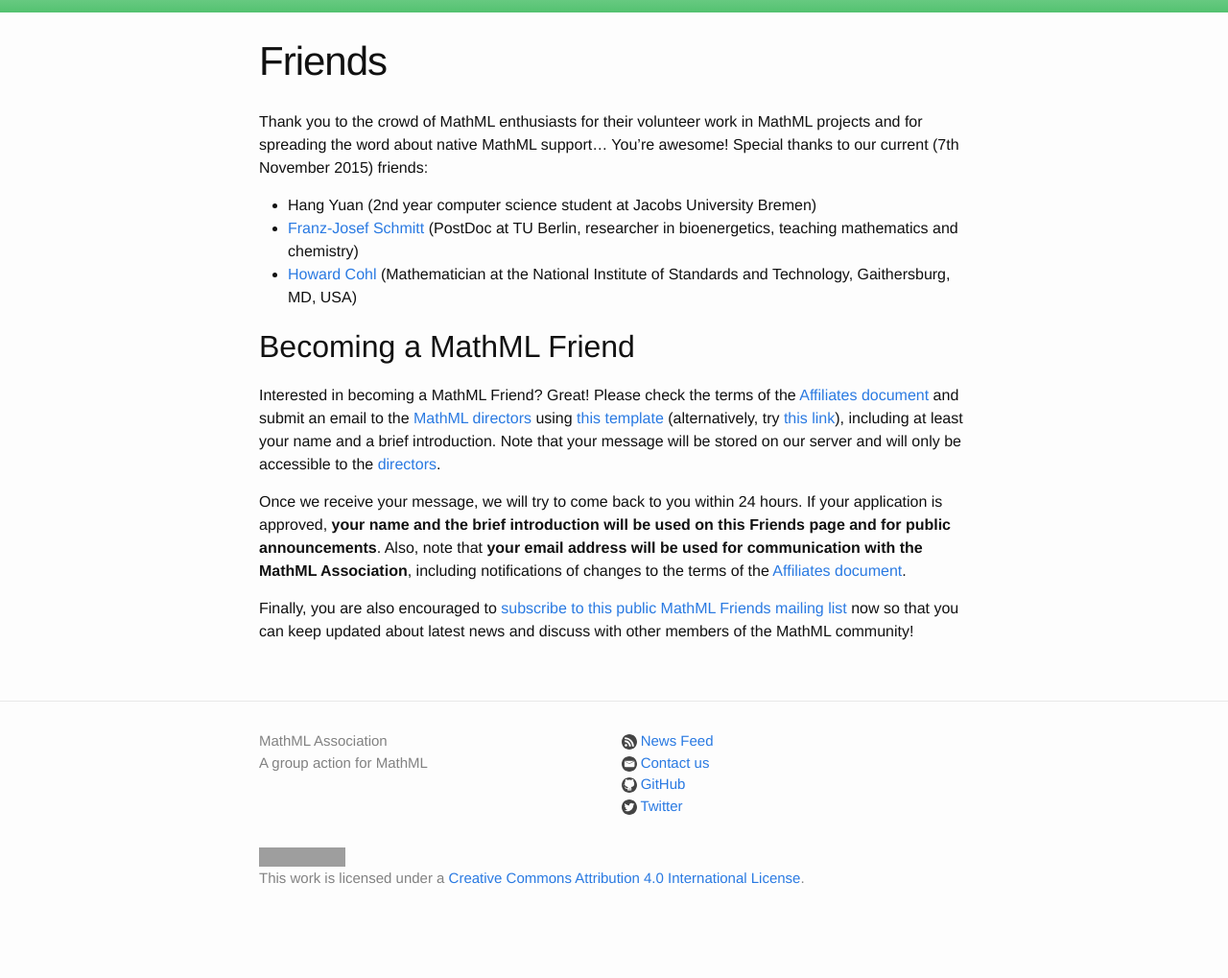
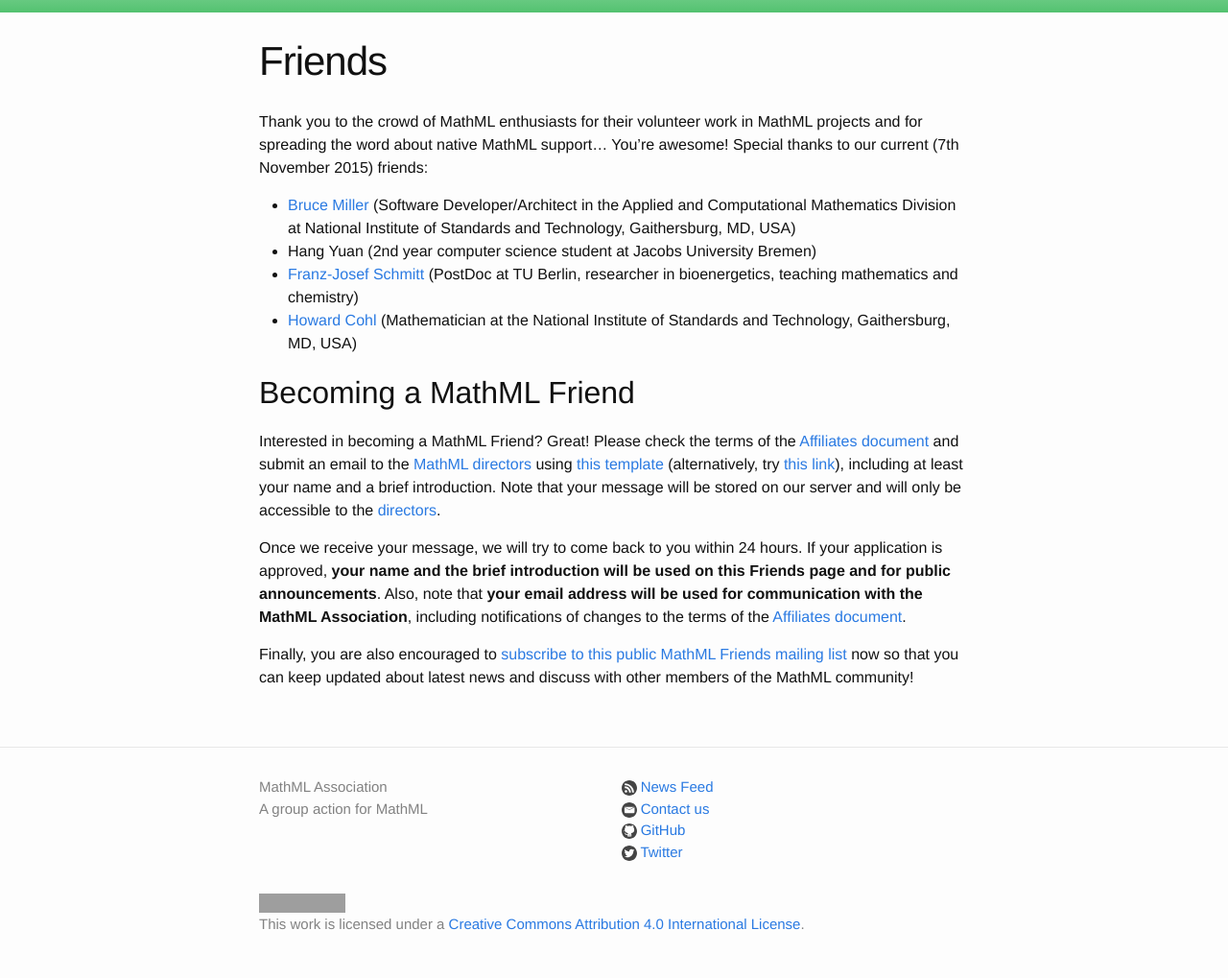
Before and after one commit to MathML/website, a Jekyll site: the page built from affiliates/friends.md, in a window 1280 px wide. Shown: the part 329-1348 px from the top of the page at 96% size. Built offline with Jekyll 4.4.1, drawn with Linux system fonts in a browser that asks for light colours; before the commit the page ends 1300 px from its top, so only the background shows below that; grey boxes are pictures that could not be loaded.

Commit message:
Update friends.md

```diff
--- a/affiliates/friends.md
+++ b/affiliates/friends.md
@@ -7,6 +7,7 @@
 MathML projects and for spreading the word about native MathML support...
 You're awesome! Special thanks to our current (7th November 2015) friends:
 
+* [Bruce Miller](http://math.nist.gov/~BMiller/) (Software Developer/Architect in the Applied and Computational Mathematics Division at National Institute of Standards and Technology, Gaithersburg, MD, USA)
 * Hang Yuan (2nd year computer science student at Jacobs University Bremen)
 *	[Franz-Josef Schmitt](http://www.uniwind.org/schmitt) (PostDoc at TU Berlin, researcher in bioenergetics, teaching mathematics and chemistry)
 *	[Howard Cohl](http://www.nist.gov/itl/math/msg/howard-s-cohl.cfm) (Mathematician at the National Institute of Standards and Technology, Gaithersburg, MD, USA)
```
